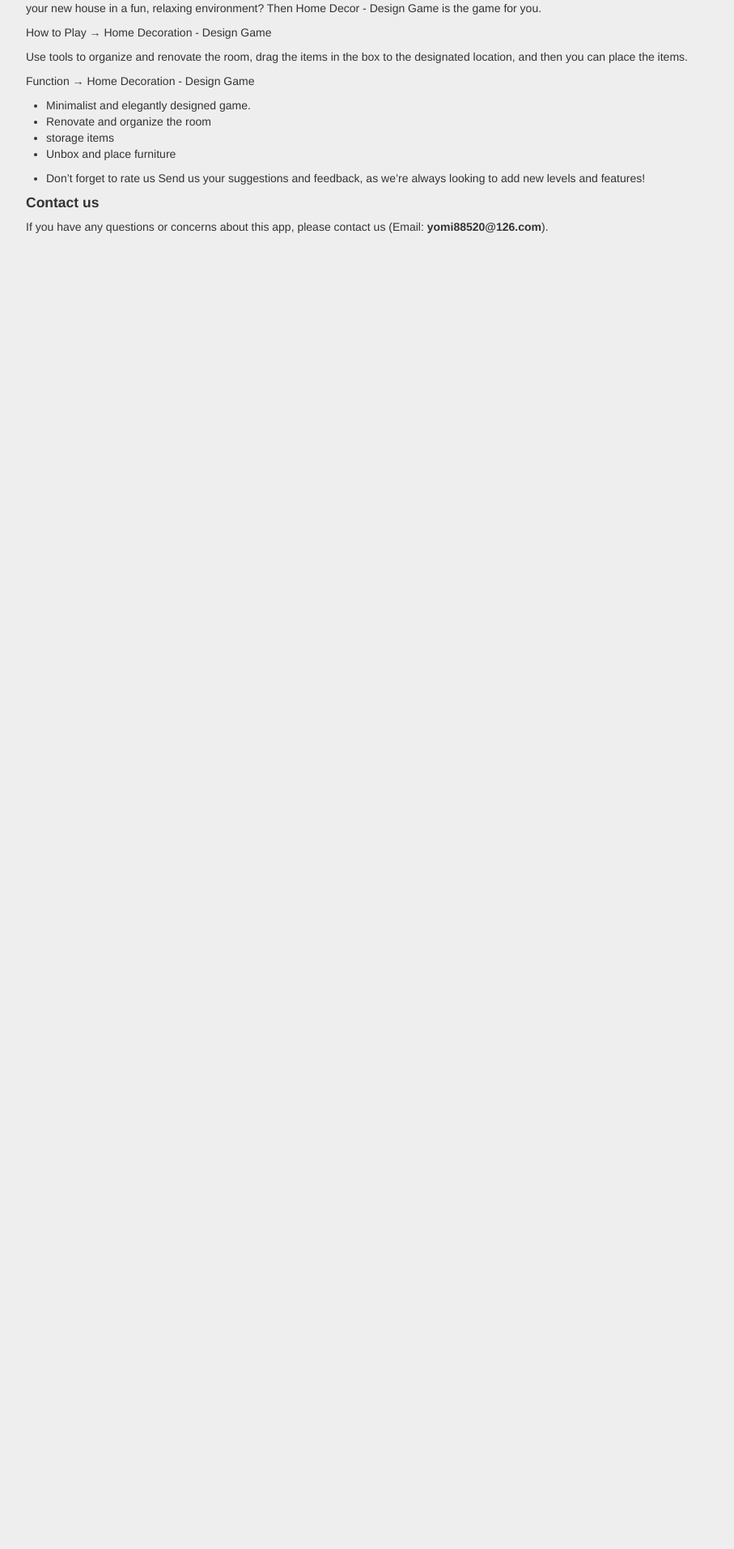
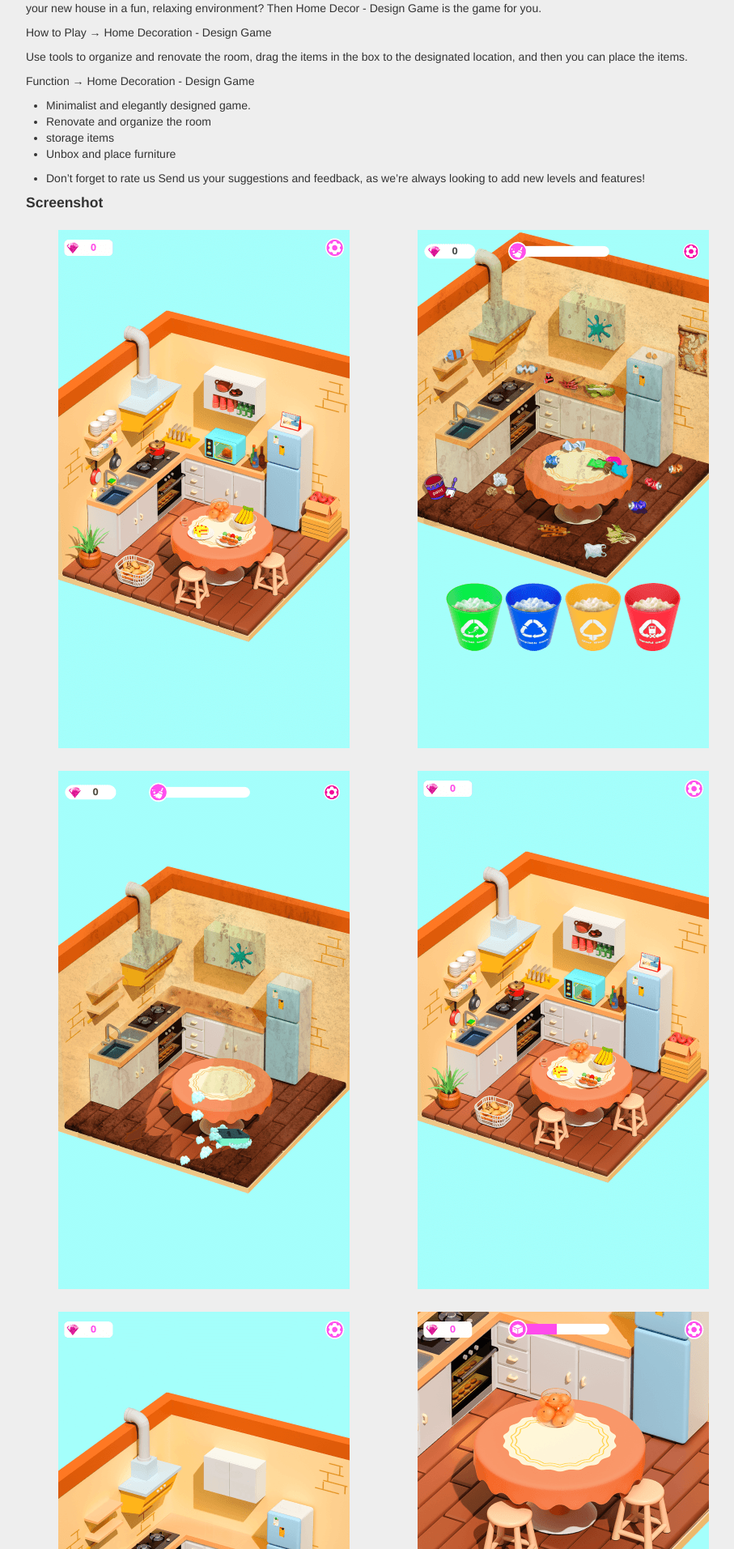
Before and after one commit to yomigames/yomigames.github.io, a Jekyll site: the page built from _posts/2023-07-02-sim001.md, in a window 1280 px wide. Shown: the part 361-2274 px from the top of the page at 81% size, without its empty margins (128-1035 px from the left). Built offline with Jekyll 4.4.1, drawn with Linux system fonts in a browser that asks for light colours; comment, search, counter and statistics services are not loaded; before the commit the page ends 900 px from its top, so only the background shows below that.

Commit message:
no message

```diff
--- a/_posts/2023-07-02-sim001.md
+++ b/_posts/2023-07-02-sim001.md
@@ -29,6 +29,43 @@
 
 
 
+#### Screenshot
+
+<style>
+    figure {
+        display: inline-block;
+        margin-top: 1em;
+        margin-bottom: 1em;
+        margin-left: 40px;
+        margin-right: 40px;
+    }
+</style>
+
+
+<figure>
+<img src="images\ss\sim001\1.png" width="360" height="640">
+</figure>
+<figure>
+<img src="images\ss\sim001\5.png" width="360" height="640">
+</figure>
+<figure>
+<img src="images\ss\sim001\6.png" width="360" height="640">
+</figure>
+<figure>
+<img src="images\ss\sim001\1.png" width="360" height="640">
+</figure>
+<figure>
+<img src="images\ss\sim001\2.png" width="360" height="640">
+</figure>
+<figure>
+<img src="images\ss\sim001\3.png" width="360" height="640">
+</figure>
+<figure>
+<img src="images\ss\sim001\4.png" width="360" height="640">
+</figure>
+
+
+
 #### Contact us
 
 If you have any questions or concerns about this app, please contact us (Email:  __yomi88520@126.com__).
```
Also changed, not shown: other parts of _posts/2023-07-02-sim001.md (+1 -1 lines), images/ss/mcpuz2d002/1.png, images/ss/mcpuz2d002/2.png, images/ss/mcpuz2d002/3.png, images/ss/mcpuz2d002/4.png, images/ss/mcpuz2d002/5.png, images/ss/sim001/1.png (added), images/ss/sim001/2.png (added), images/ss/sim001/3.png (added), images/ss/sim001/4.png (added), images/ss/sim001/5.png (added), images/ss/sim001/6.png (added), 3 other files.
